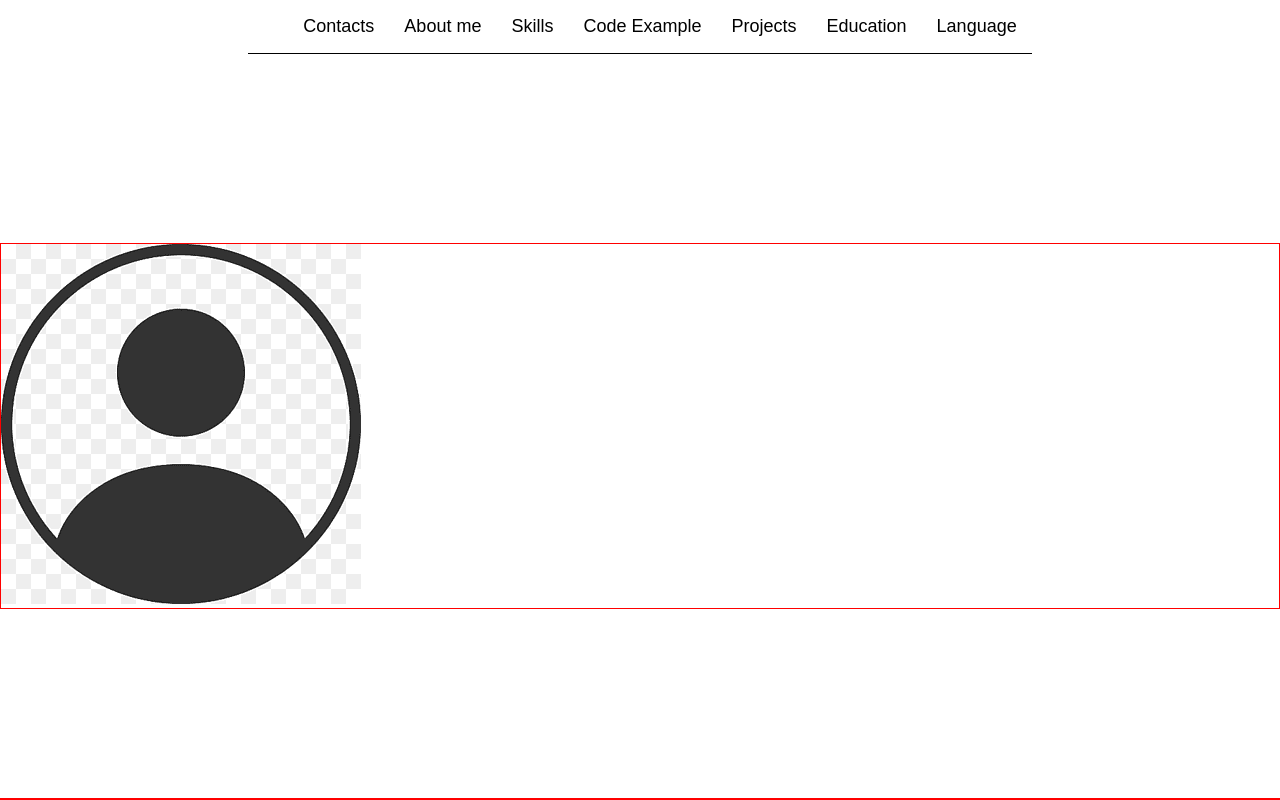
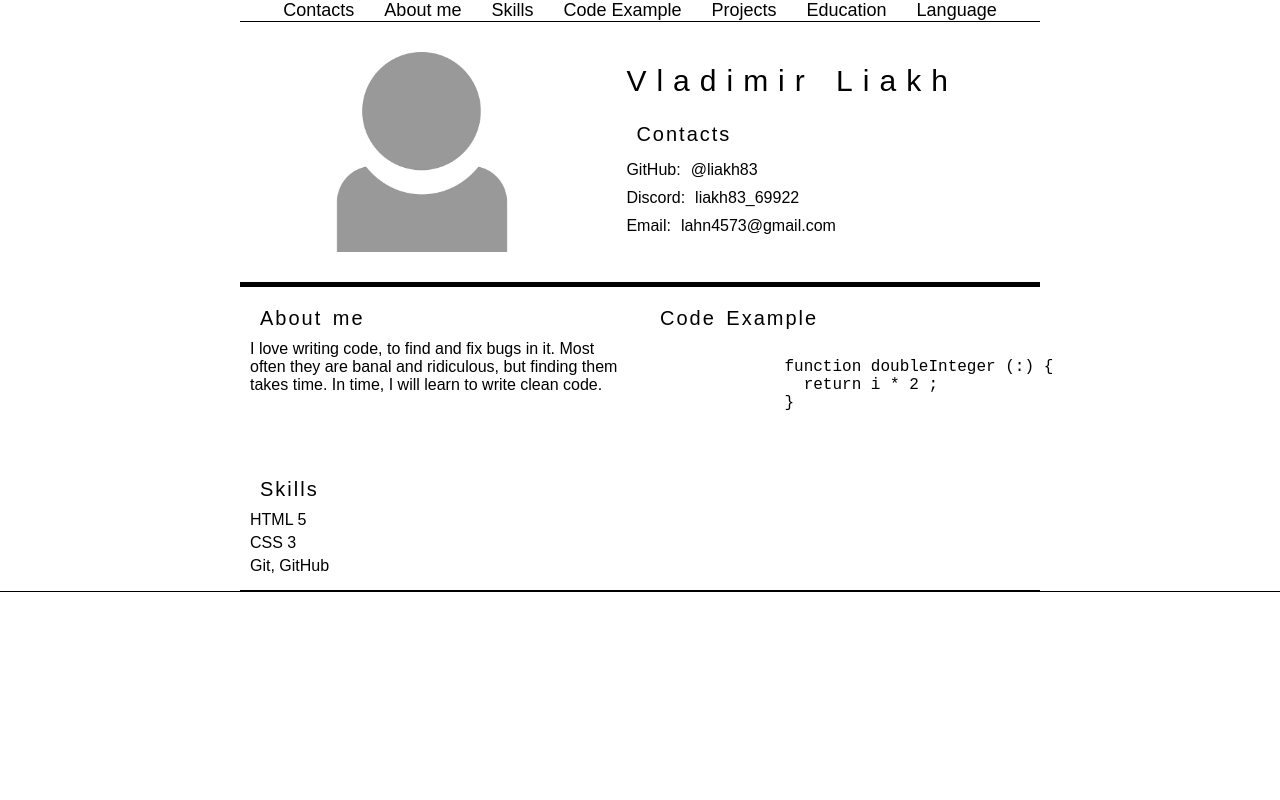
Before and after one commit to liakh83/rsschool-cv, a plain HTML site: page index.html in a window 1280 px wide. Drawn offline with Linux system fonts and the light colour scheme.

Commit message:
feat add contact skills and code to html

```diff
--- a/index.html
+++ b/index.html
@@ -1,14 +1,14 @@
 <!DOCTYPE html>
 <html lang="en">
   <head>
-    <meta charset="UTF-8" />
-    <meta name="viewport" content="width=device-width, initial-scale=1.0" />
-    <link rel="icon" href="assets/img/favicon.ico" />
-    <link rel="stylesheet" href="style.css" />
+    <meta charset="UTF-8">
+    <meta name="viewport" content="width=device-width, initial-scale=1.0">
+    <link rel="icon" href="assets/img/favicon.ico">
+    <link rel="stylesheet" href="style.css">
     <title>CV</title>
   </head>
   <body>
-    <header class="header">
+    <header>
       <div class="container">
         <nav>
           <ul class="nav-list">
@@ -23,13 +23,48 @@
         </nav>
       </div>
     </header>
-    <main class="main">
+    <main>
       <div class="container main-container">
-        <section class="section-pofile" id="profile">
-          <img src="assets/img/avatar.png" alt="My avatar" class="profile-avatar">
-
+        <section class="section-profile">
+          <img src="assets/img/profile.png" alt="My avatar" class="profile-avatar">
+          <div class="profile-contact">
+            <h1 class="title-1">Vladimir Liakh</h1>
+            <h2 class="title-2">Contacts</h2>
+            <ul class="list" id="contacts">
+              <li class="item">GitHub:<a href="https://github.com/liakh83" class="contact-link">@liakh83</a></li>
+              <li class="item">Discord:<a href="https://discord.gg/zUr7wWYPXE" class="contact-link">liakh83_69922</a></li>
+              <li class=" item">Email:<a href="mailto:lahn4573@gmail.com" class="contact-link">lahn4573@gmail.com</a></li>
+            </ul>
+          </div>
+        </section>
+          <section class="section" id="about_me">
+            <h2 class="title-2">About me</h2>
+            <p>
+              I love writing code, to find and fix bugs in it. Most often they
+              are banal and ridiculous, but finding them takes time. In time, I
+              will learn to write clean code.
+            </p>
+          </section>
+        <section class="section" id="code_example">
+          <h2 class="title-2">Code Example</h2>
+          <pre class="code">
+            <code>
+              function doubleInteger (:) {
+                return i * 2 ;
+              }
+            </code>
+          </pre>
         </section>
 
+
+          <section class="section" id="skills">
+            <h2 class="title-2">Skills</h2>
+            <ul class="list">
+              <li class="list-item">HTML 5</li>
+              <li class="list-item">CSS 3</li>
+              <li class="list-item">Git, GitHub</li>
+            </ul>
+          </section>
       </div>
     </main>
     <footer class="footer"></footer>
--- a/style.css
+++ b/style.css
@@ -7,10 +7,12 @@
 @font-face {
   font-family: "Barlow", sans-serif;
   src: url(assets/fonts/Barlow/Barlow-Light.ttf);
-  font-weight: 400;
+  font-weight: 300;
 }
 
 * {
+  margin: 0;
+  padding: 0;
   box-sizing: border-box;
 }
 
@@ -20,33 +22,21 @@ html {
 
 body {
   font-family: "Barlow", sans-serif;
-  font-weight: 400;
+  font-weight: 300;
   font-size: 16px;
-  min-height: 100vh;
-  margin: 0;
-  padding: 0;
   display: flex;
   flex-direction: column;
   justify-content: space-between;
 }
 
 .container {
-  max-width: 1440px;
+  max-width: 800px;
   margin: 0 auto;
-}
-
-.header {
   border-bottom: 1px solid black;
-  max-width: 1440px;
-  margin: 0 auto;
-}
-
-.main {
-  border: 1px solid red;
 }
 
 .footer {
-  border: 1px solid red;
+  border-top: 1px solid black;
 }
 
 .nav-list {
@@ -69,3 +59,83 @@ body {
   color: white;
   padding: 3px;
 }
+
+.main-container {
+  display: flex;
+  flex-wrap: wrap;
+  justify-content: space-between;
+}
+
+.section-profile {
+  display: flex;
+  justify-content: space-around;
+  width: 100%;
+  padding: 30px;
+  border-bottom: 5px solid black;
+}
+
+.profile-avatar {
+  height: 200px;
+  width: 200px;
+  object-fit: cover;
+}
+
+.profile-contact {
+  display: flex;
+  flex-direction: column;
+  justify-content: center;
+  align-content: center;
+
+}
+
+.title-1 {
+  position: relative;
+  font-size: 30px;
+  font-weight: 500;
+  margin-bottom: 15px;
+  letter-spacing: 10px;
+  word-spacing: 3px;
+}
+
+.title-2 {
+  font-size: 20px;
+  font-weight: 300;
+  padding: 10px;
+  letter-spacing: 2px;
+  word-spacing: 3px;
+
+}
+
+.list {
+  position: relative;
+  list-style: none;
+}
+
+.contact-link {
+  text-decoration: none;
+  color: black;
+  padding: 10px;
+}
+
+.contact-link:hover {
+  color: aquamarine;
+}
+
+.item {
+  padding: 5px 0;
+
+}
+
+.section {
+  width: 50%;
+  padding: 10px;
+}
+
+.list-item {
+  padding-bottom: 5px;
+}
+
+.code {
+ padding: 0;
+ margin: 0;
+}
```
Also changed, not shown: assets/img/avatar.png (deleted), assets/img/profile.png (added).
